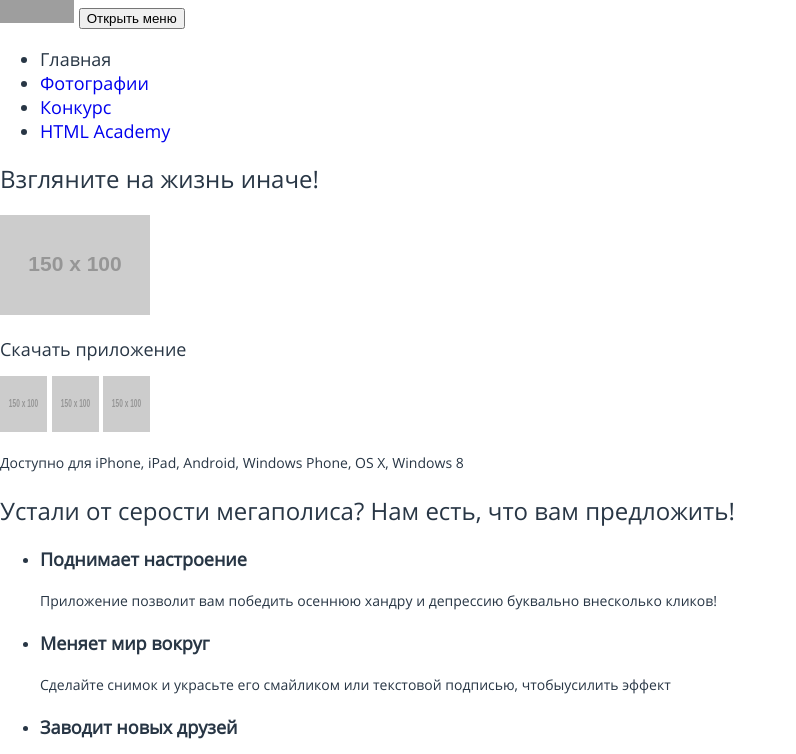
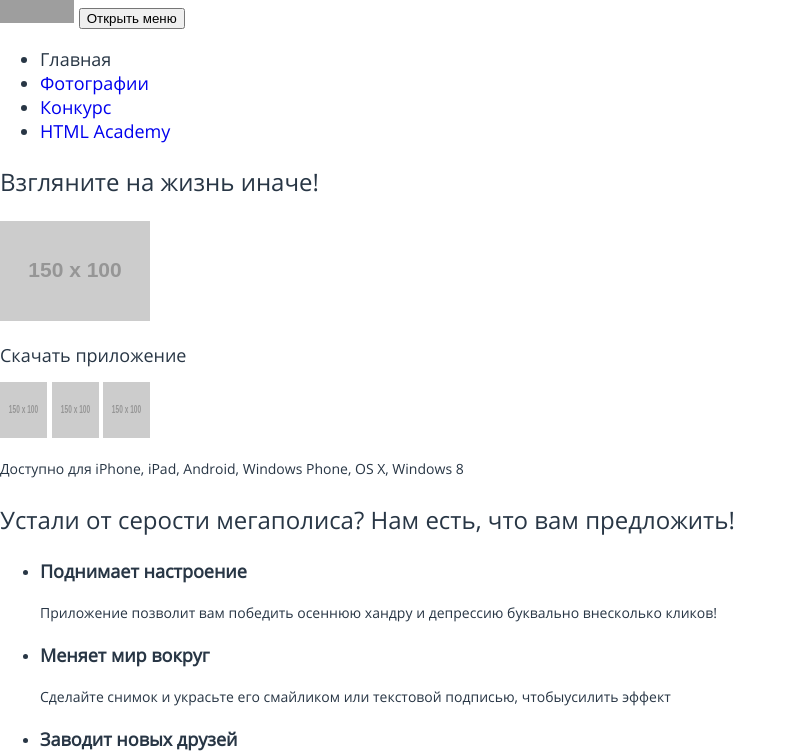
Before and after one commit to Hamlet0304/1712883-pink-23, a website: page source/index.html in a window 1280 px wide. Shown: the top 754 px of the page, without its empty margins (0-796 px from the left). Drawn offline with nearby package versions, Linux system fonts and the light colour scheme; files that its build step writes are made by us from their sources; grey boxes are pictures that could not be loaded; placeholder pictures from the web are drawn by us; files whose address does not match are found by name.

Commit message:
изменения в Стилизации всех страниц

```diff
--- a/source/sass/blocks/advantages.scss
+++ b/source/sass/blocks/advantages.scss
@@ -5,6 +5,7 @@
 
 .advantages__slogan {
   font-size: $font-size-xl;
+  line-height: $line-height-xl;
 }
 
 .advantages__title {
--- a/source/sass/blocks/app.scss
+++ b/source/sass/blocks/app.scss
@@ -5,6 +5,7 @@
 
 .app__slogan {
   font-size: $font-size-xl;
+  line-height: $line-height-xl;
 }
 
 .app__download {
--- a/source/sass/blocks/connection.scss
+++ b/source/sass/blocks/connection.scss
@@ -5,6 +5,7 @@
 
 .connection__with__us {
   font-size: $font-size-xl;
+  line-height: $line-height-xl;
 }
 
 .connection__call {
```
